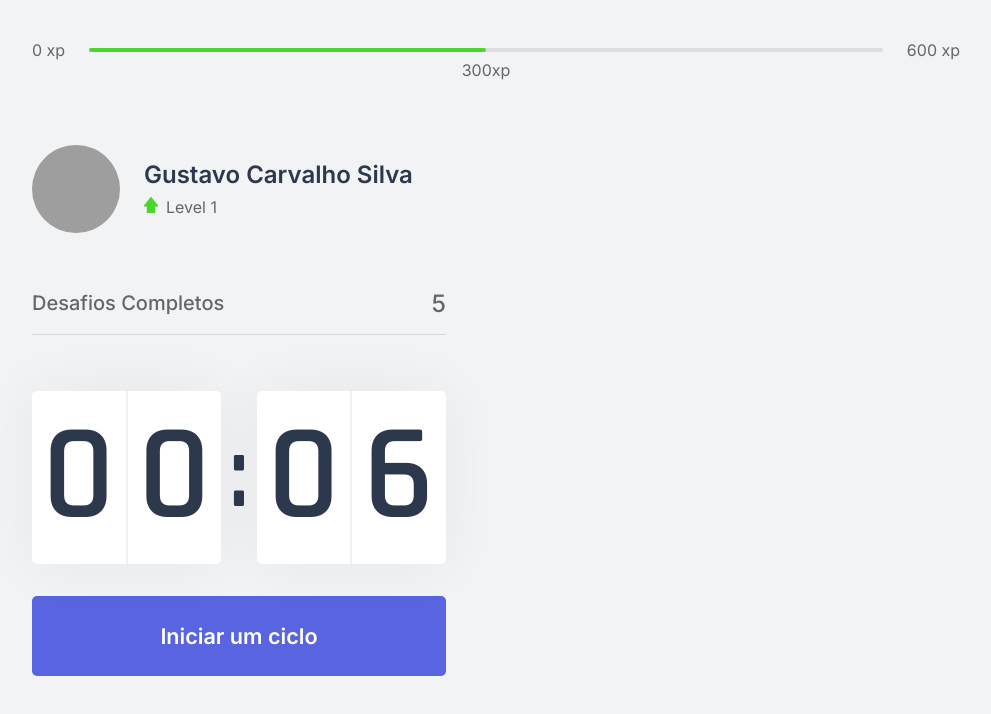
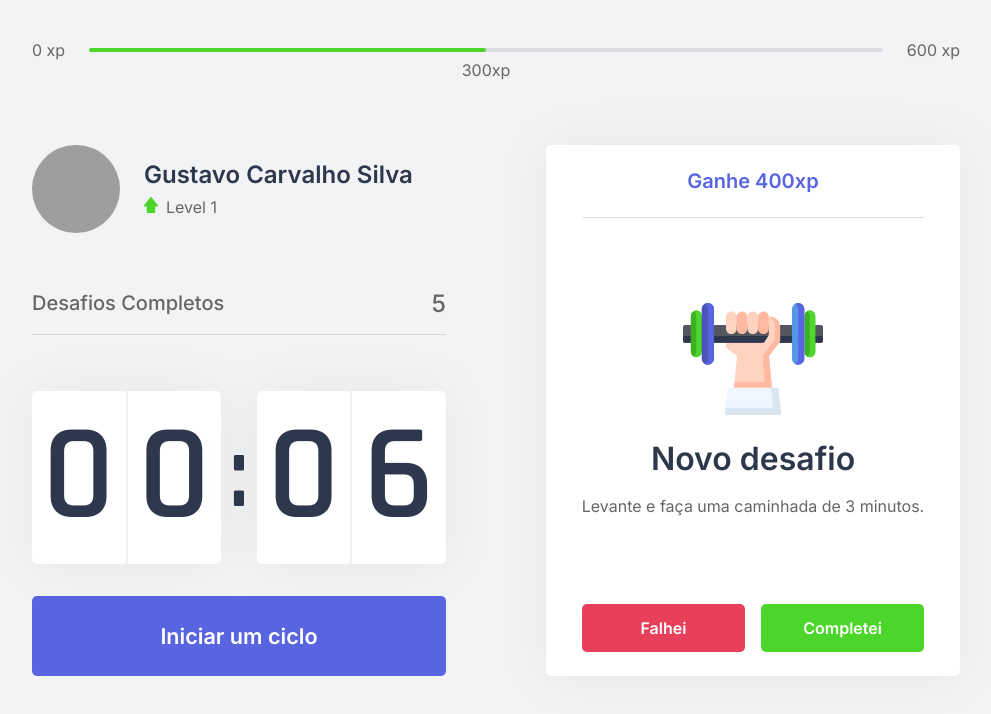
Before and after one commit to gustavocrvls/moveit, a Next.js app: page / in a window 1280 px wide. Shown: the top 714 px of the page, without its empty margins (144-1135 px from the left). Built offline with nearby package versions, Linux system fonts and the light colour scheme; grey boxes are pictures that could not be loaded.

Commit message:
Componente de ChallengeBox

```diff
--- /dev/null
+++ b/src/components/ChallengeBox.tsx
@@ -0,0 +1,44 @@
+import styles from '../styles/components/ChallengeBox.module.css';
+
+export function ChallengeBox() {
+  const hasActiveChallenge = true;
+
+  return (
+    <div className={styles.challengeBoxContainer}>
+      {
+        hasActiveChallenge ? (
+          <div className={styles.challengeActive}>
+            <header>Ganhe 400xp</header>
+            <main>
+              <img src="icons/body.svg" />
+              <strong>Novo desafio</strong>
+              <p>Levante e faça uma caminhada de 3 minutos.</p>
+            </main>
+            <footer>
+              <button
+                type="button"
+                className={styles.challengeFailedButton}
+              >
+                Falhei
+              </button>
+              <button
+                type="button"
+                className={styles.challengeSucceededButton}
+              >
+                Completei
+              </button>
+            </footer>
+          </div>
+        ) : (
+            <div className={styles.challengeNotActive}>
+              <strong>Finalize um ciclo para receber um desafio</strong>
+              <p>
+                <img src="icons/level-up.svg" alt="Level Up" />
+              Avance de level completando desafios
+            </p>
+            </div>
+          )
+      }
+    </div>
+  )
+}
--- a/src/pages/index.tsx
+++ b/src/pages/index.tsx
@@ -1,4 +1,5 @@
 import Head from 'next/head';
+import { ChallengeBox } from '../components/ChallengeBox';
 import { CompletedChallenges } from '../components/CompletedChallenges';
 import { Countdown } from '../components/Countdown';
 import { ExperienceBar } from '../components/ExperienceBar';
@@ -22,7 +23,7 @@ export default function Home() {
           <Countdown />
         </div>
         <div>
-
+          <ChallengeBox />
         </div>
       </section>
     </div>
--- /dev/null
+++ b/src/styles/components/ChallengeBox.module.css
@@ -0,0 +1,109 @@
+.challengeBoxContainer {
+  height: 100%;
+
+  background: var(--white);
+  border-radius: 5px;
+  box-shadow: 0 0 60px rgba(0, 0, 0, 0.05);
+  padding: 1.5rem 2rem;
+
+  display: flex;
+  flex-direction: column;
+  align-items: center;
+  justify-content: center;
+  text-align: center;
+}
+
+.challengeNotActive {
+  display: flex;
+  flex-direction: column;
+  align-items: center;
+}
+
+.challengeNotActive strong {
+  font-size: 1.5rem;
+  font-weight: 500;
+  line-height: 1.4;
+}
+
+.challengeNotActive p {
+  display: flex;
+  flex-direction: column;
+  align-items: center;
+  line-height: 1.4;
+  max-width: 70%;
+  margin-top: 3rem;
+}
+
+.challengeNotActive p img {
+  margin-bottom: 1rem;
+}
+
+.challengeActive {
+  height: 100%;
+
+  display: flex;
+  flex-direction: column;
+}
+
+.challengeActive header {
+  color: var(--blue);
+  font-weight: 600;
+  font-size: 1.25rem;
+  padding: 0 2rem 1.5rem;
+  border-bottom: 1px solid var(--gray-line);
+}
+
+.challengeActive main {
+  flex: 1;
+  display: flex;
+  flex-direction: column;
+  align-items: center;
+  justify-content: center;
+}
+
+.challengeActive main strong {
+  font-size: 2rem;
+  font-weight: 600;
+  color: var(--title);
+  margin: 1.5rem 0 1rem;
+}
+
+.challengeActive main p {
+  line-height: 1.5;
+}
+
+.challengeActive footer {
+  display: grid;
+  grid-template-columns: 1fr 1fr;
+  gap: 1rem;
+}
+
+.challengeActive footer button {
+  height: 3rem;
+
+  display: flex;
+  align-items: center;
+  justify-content: center;
+
+  border: 0;
+  border-radius: 5px;
+
+  color: var(--white);
+
+  font-size: 1rem;
+  font-weight: 600;
+
+  transition: filter 0.2s;
+}
+
+.challengeActive footer button.challengeFailedButton {
+  background: var(--red);
+}
+
+.challengeActive footer button.challengeSucceededButton {
+  background: var(--green);
+}
+
+.challengeActive footer button:hover {
+  filter: brightness(0.9);
+}
```
